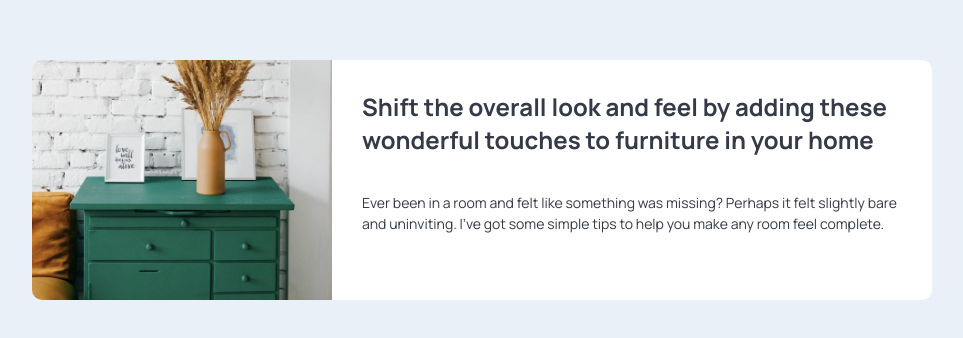
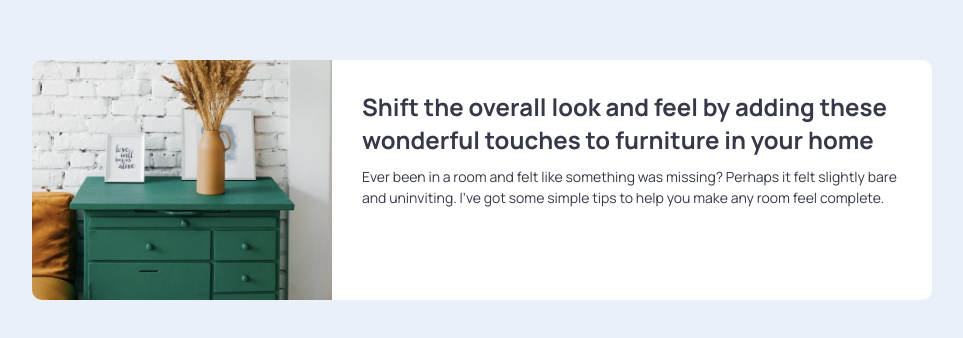
Before and after one commit to sparklaunch/Article-Preview-Component, a Next.js app: page / in a window 1280 px wide. Shown: the part 220-558 px from the top of the page, without its empty margins (158-1121 px from the left). Built offline with nearby package versions, Linux system fonts and the light colour scheme.

Commit message:
본문 스타일 수정: 텍스트를 감싸는 div 추가 및 패딩 설정

```diff
--- a/src/app/Home.module.css
+++ b/src/app/Home.module.css
@@ -12,9 +12,12 @@
 
 .body {
 	background-color: white;
-	padding: 30px;
 	display: grid;
 	justify-content: space-between;
+}
+
+.text {
+	padding: 30px;
 }
 
 .title {
@@ -26,4 +29,5 @@
 	color: var(--color-text);
 	font-size: 14px;
 	line-height: 1.5;
+	margin-top: 10px;
 }
--- a/src/app/page.tsx
+++ b/src/app/page.tsx
@@ -7,15 +7,18 @@ export default function Home() {
 		<main className={styles.main}>
 			<Image src={drawers} alt="" className={styles.drawers} />
 			<div className={styles.body}>
-				<h2 className={styles.title}>
-					Shift the overall look and feel by adding these wonderful
-					touches to furniture in your home
-				</h2>
-				<p className={styles.content}>
-					Ever been in a room and felt like something was missing?
-					Perhaps it felt slightly bare and uninviting. I&apos;ve got
-					some simple tips to help you make any room feel complete.
-				</p>
+				<div className={styles.text}>
+					<h2 className={styles.title}>
+						Shift the overall look and feel by adding these
+						wonderful touches to furniture in your home
+					</h2>
+					<p className={styles.content}>
+						Ever been in a room and felt like something was missing?
+						Perhaps it felt slightly bare and uninviting. I&apos;ve
+						got some simple tips to help you make any room feel
+						complete.
+					</p>
+				</div>
 			</div>
 		</main>
 	);
```
